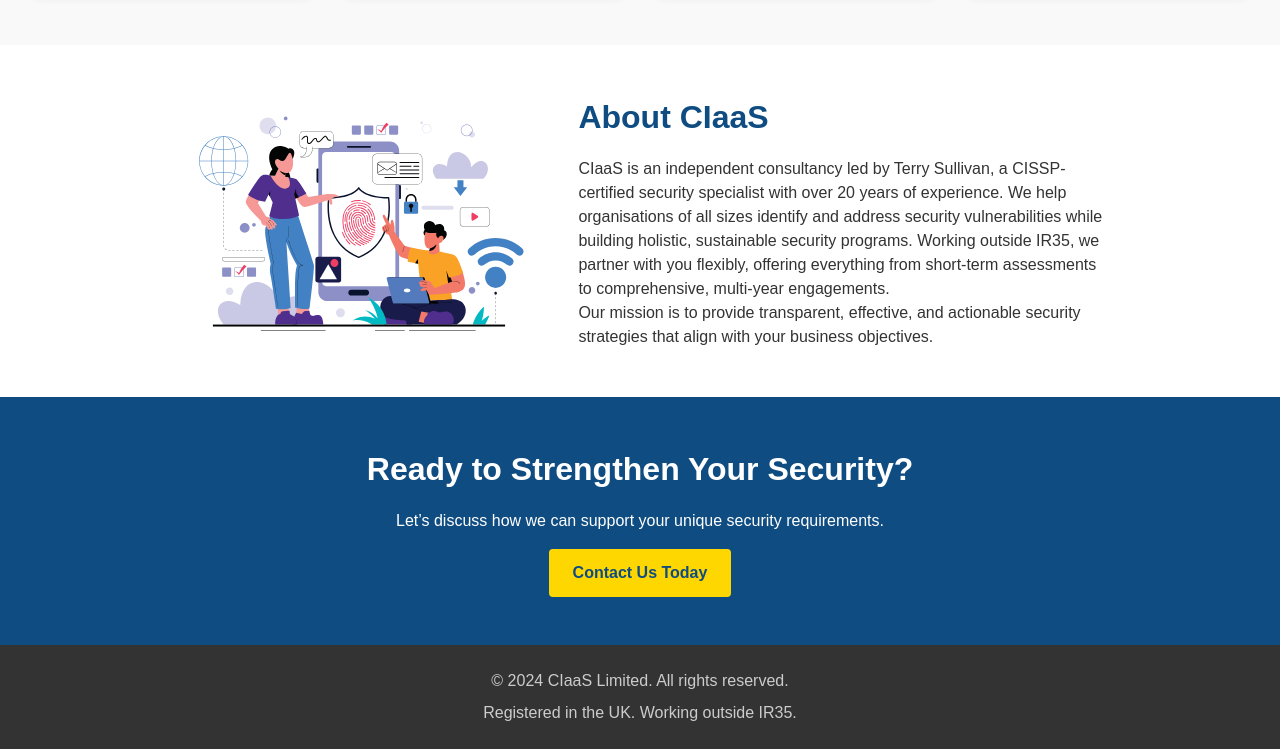
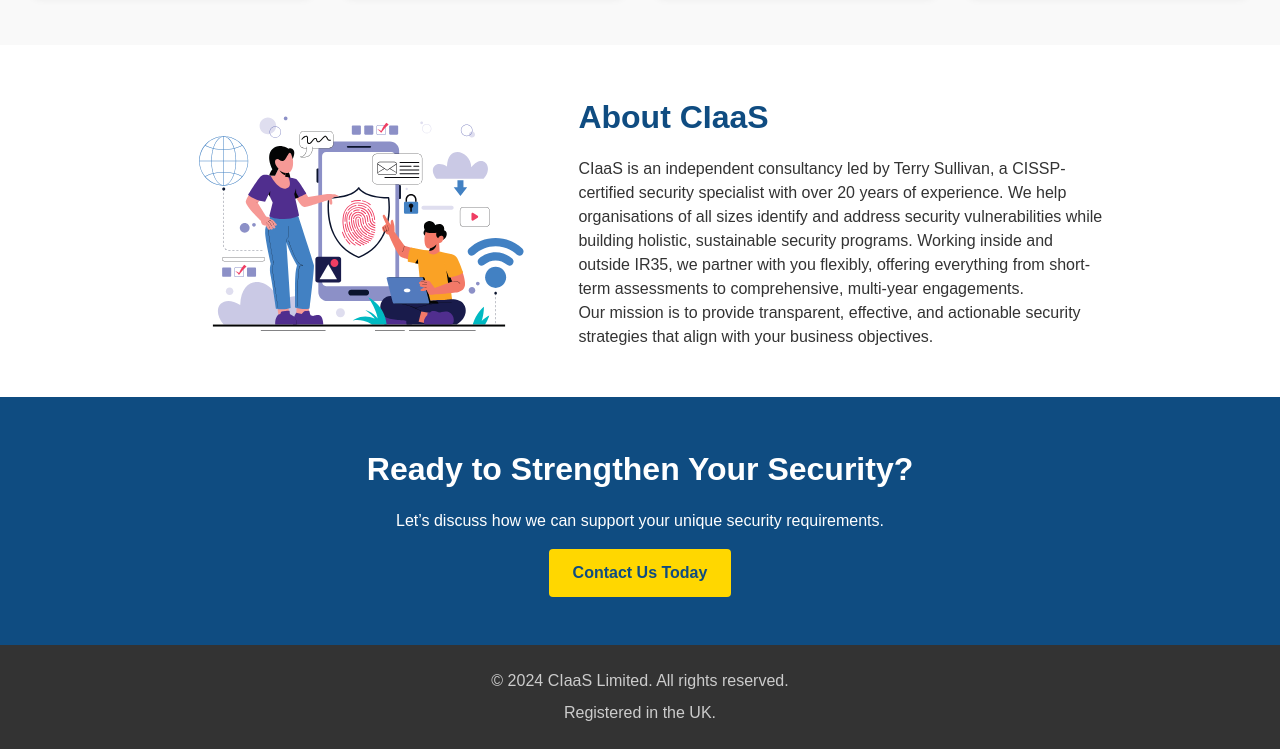
Before and after one commit to tersul/tersul.github.io, a plain HTML site: page index.html in a window 1280 px wide. Shown: the part 1199-1948 px from the top of the page. Drawn offline with Linux system fonts and the light colour scheme.

Commit message:
IR35 update

```diff
--- a/index.html
+++ b/index.html
@@ -222,7 +222,7 @@
   <div class="hero-overlay"></div>
   <div class="hero-content">
     <h1>Empowering Your Digital Security</h1>
-    <p>Expert, flexible, and fully independent information security services to protect your organisation—operating outside IR35.</p>
+    <p>Expert, flexible, and fully independent information security services to protect your organisation.</p>
     <a href="#services">Explore Our Services</a>
   </div>
 </section>
@@ -292,7 +292,7 @@
     <p>
       CIaaS is an independent consultancy led by Terry Sullivan, a CISSP-certified security specialist with over 20 years of experience.
       We help organisations of all sizes identify and address security vulnerabilities while building holistic, sustainable security programs.
-      Working outside IR35, we partner with you flexibly, offering everything from short-term assessments to comprehensive, multi-year engagements.
+      Working inside and outside IR35, we partner with you flexibly, offering everything from short-term assessments to comprehensive, multi-year engagements.
     </p>
     <p>
       Our mission is to provide transparent, effective, and actionable security strategies that align with your business objectives.
@@ -310,7 +310,7 @@
 <!-- Footer -->
 <footer>
   <p>&copy; 2024 CIaaS Limited. All rights reserved.</p>
-  <p>Registered in the UK. Working outside IR35.</p>
+  <p>Registered in the UK.</p>
 </footer>
 
 </body>
```
